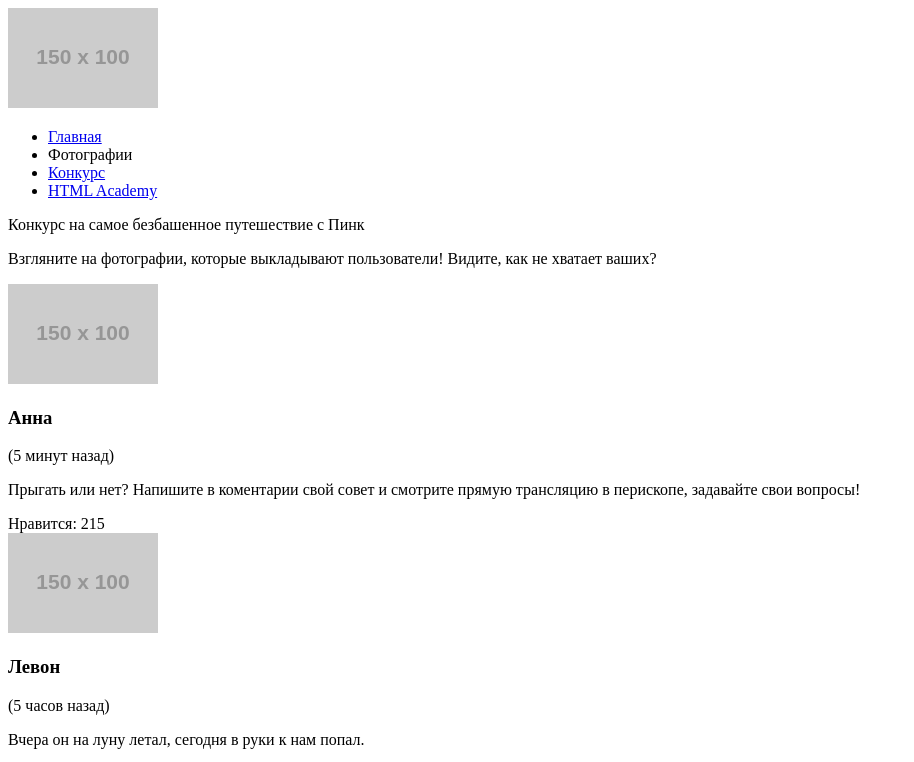
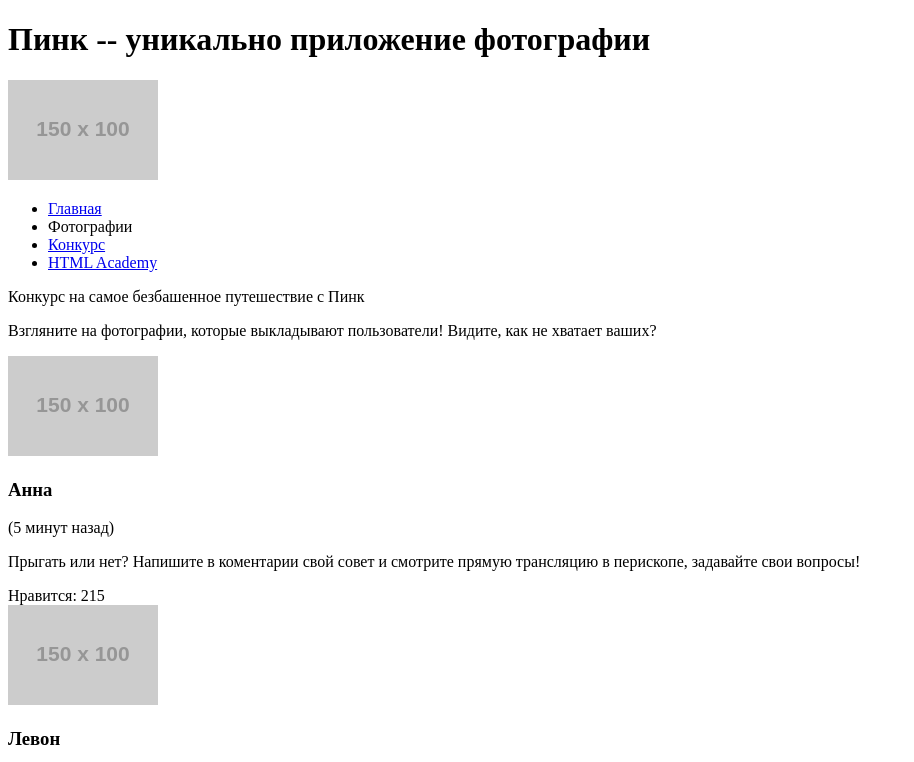
Before and after one commit to Elbrain/60445-pink, a website: page photo.html in a window 1280 px wide. Shown: the top 762 px of the page, without its empty margins (0-914 px from the left). Drawn offline with Linux system fonts and the light colour scheme; placeholder pictures from the web are drawn by us.

Commit message:
Поправил h1

```diff
--- a/photo.html
+++ b/photo.html
@@ -6,6 +6,7 @@
   </head>
   <body>
     <header class="page-header">
+      <h1 class="page-header--title">Пинк -- уникально приложение фотографии</h1>
       <div class="top-bar">
         <a class="logo"><img src="http://placehold.it/150x100" alt="Логотип"></a>
         <nav class="main-nav">
```
